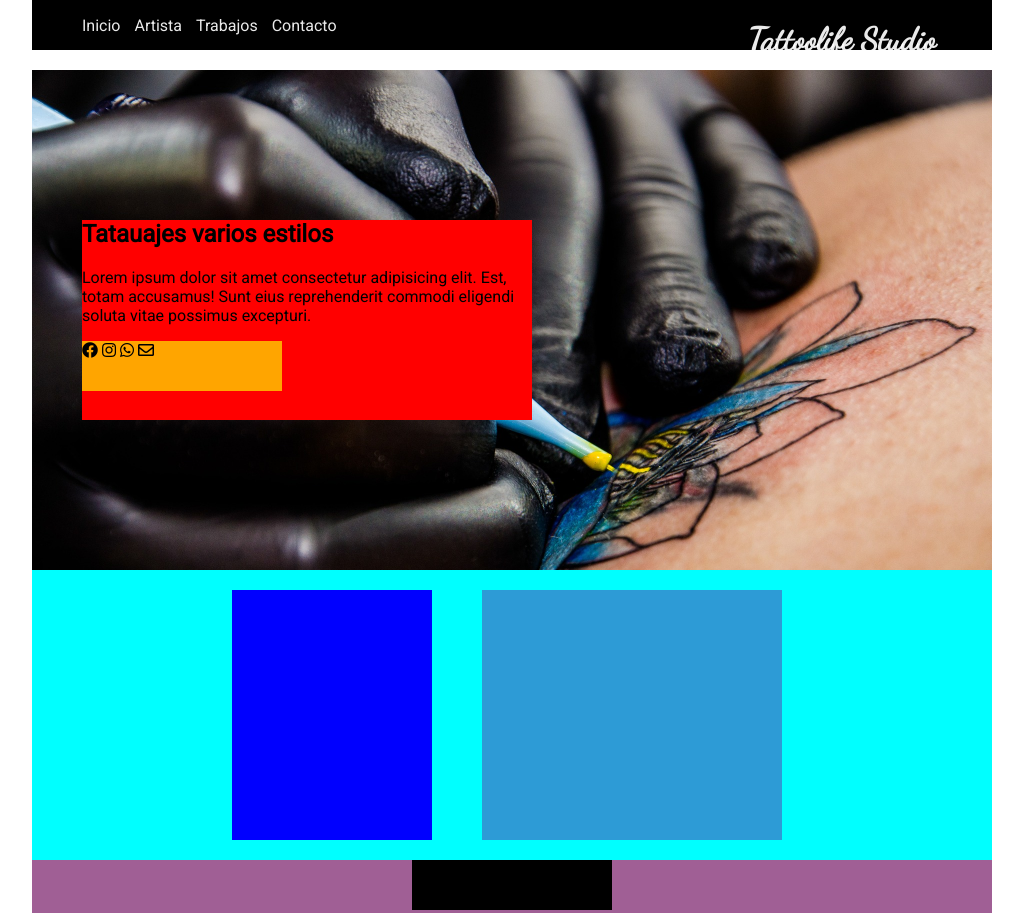
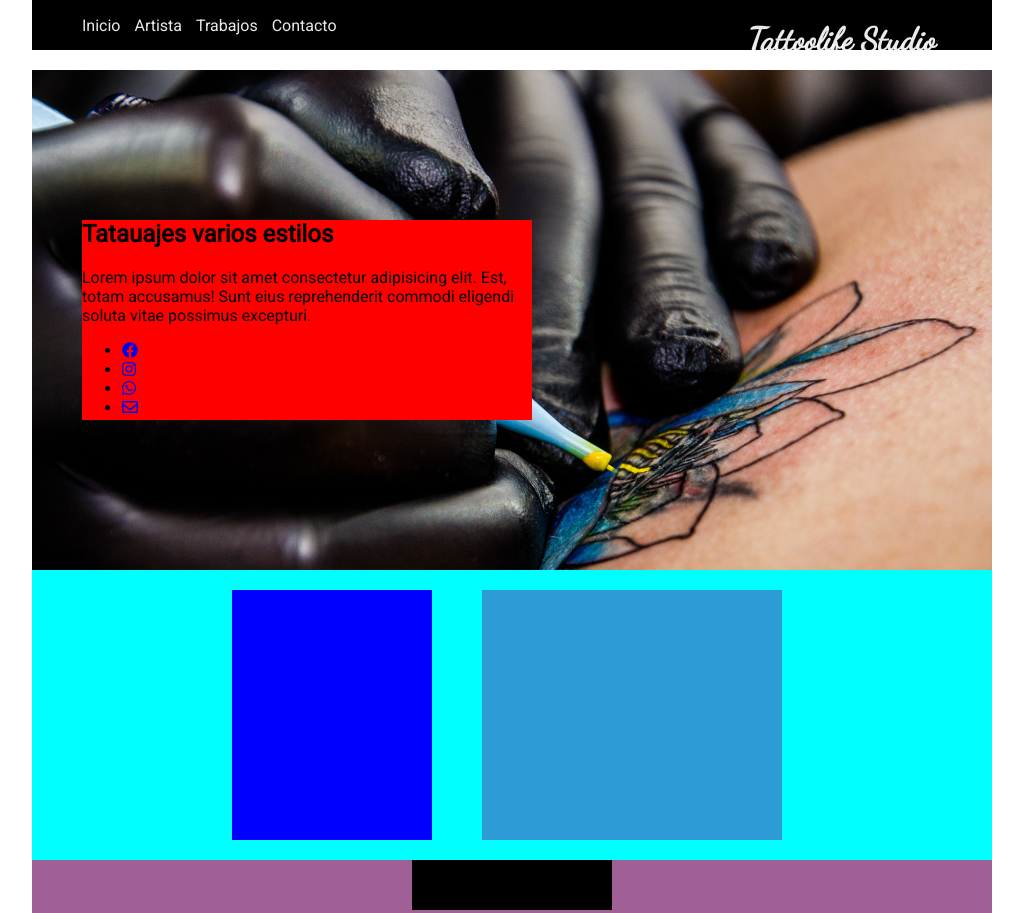
Before and after one commit to ojedam13/TattoStudio, a plain HTML site: page index.html in a window 1280 px wide. Shown: the top 913 px of the page, without its empty margins (128-1151 px from the left). Drawn offline with Linux system fonts and the light colour scheme.

Commit message:
redes_sociales

```diff
--- a/index.html
+++ b/index.html
@@ -32,12 +32,30 @@
                 <h2 class="inicio_subtitulo">Tatauajes varios estilos</h2>
                 <p class="inicio_txt">Lorem ipsum dolor sit amet consectetur adipisicing elit. Est, totam accusamus! Sunt eius reprehenderit commodi eligendi soluta vitae possimus excepturi.</p>
             </div>
-        <div class="redes-sociales">
-            <i class="fab fa-facebook"></i>
-            <i class="fab fa-instagram"></i>
-            <i class="fab fa-whatsapp"></i>
-            <i class="far fa-envelope"></i>
-        </div>
+            <div class="inicio-redes_sociales">
+                <ul>
+                    <li>
+                         <a href="https://www.facebook.com/">
+                <i class="fab fa-facebook"></i>
+            </a>
+                    </li>
+                    <li>
+ <a href="#">
+                <i class="fab fa-instagram"></i>
+            </a>
+                    </li>
+                    <li>
+ <a href="#">
+                <i class="fab fa-whatsapp"></i>
+            </a>
+                    </li>
+                    <li>
+ <a href="#">
+                <i class="far fa-envelope"></i>
+            </a>
+                    </li>
+                </ul>
+            </div>
         </div>
 
     </section>
```
